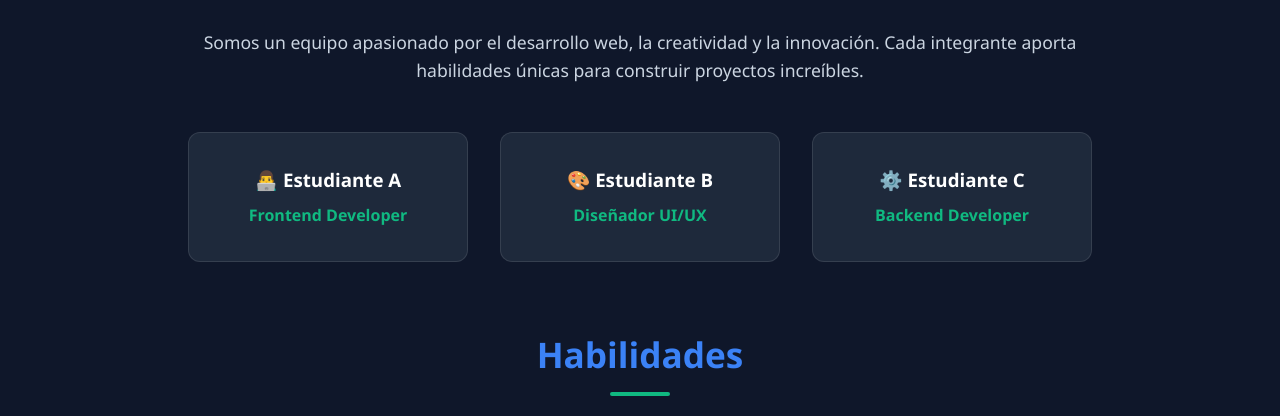
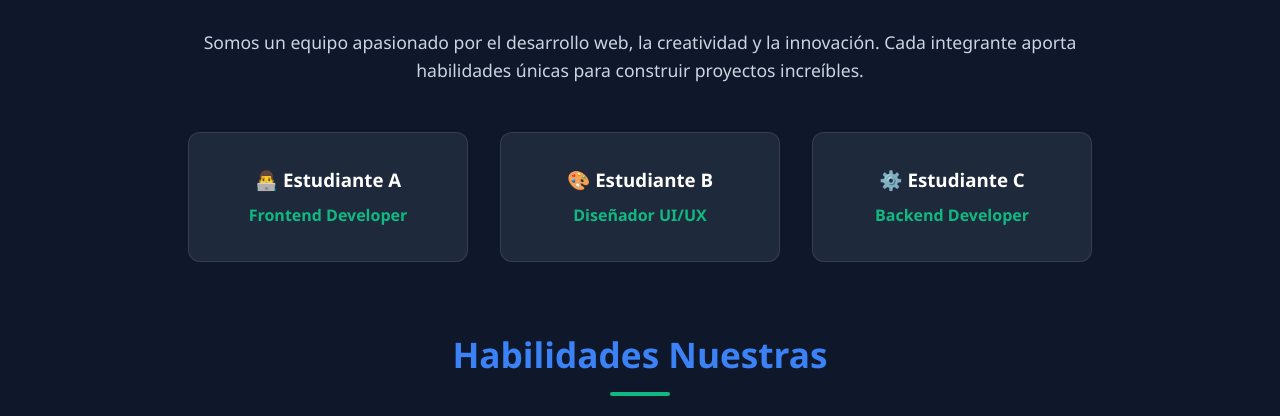
Before and after one commit to johanke999-dotcom/Portafolio-Profesional-De-Equipo, a plain HTML site: page index.html in a window 1280 px wide. Shown: the part 384-800 px from the top of the page. Drawn offline with Linux system fonts and the light colour scheme.

Commit message:
feat/habilidades

```diff
--- a/index.html
+++ b/index.html
@@ -36,7 +36,7 @@
 
     <!-- HABILIDADES Nuestras -->
     <section id="habilidades">
-        <h2>Habilidades</h2>
+        <h2>Habilidades Nuestras</h2>
 
         <div class="grid">
             <div class="card">HTML5</div>
```
